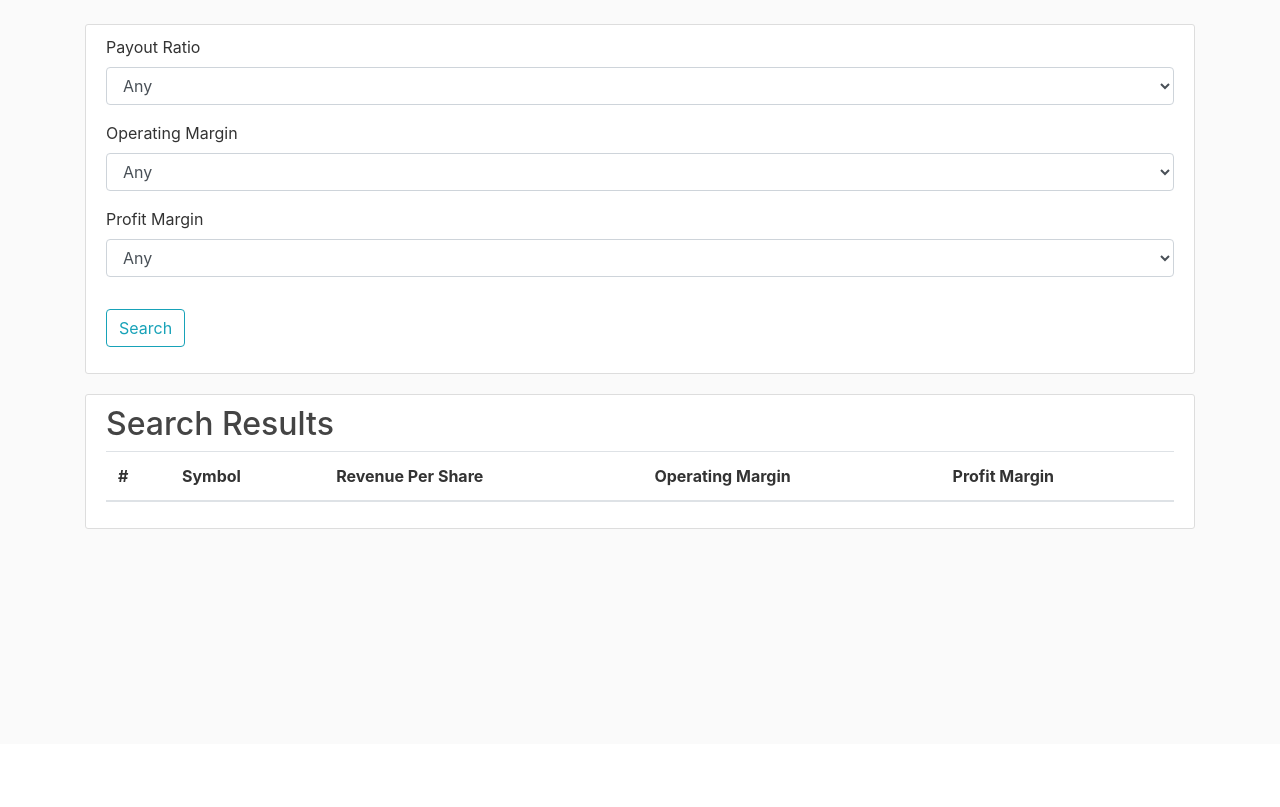
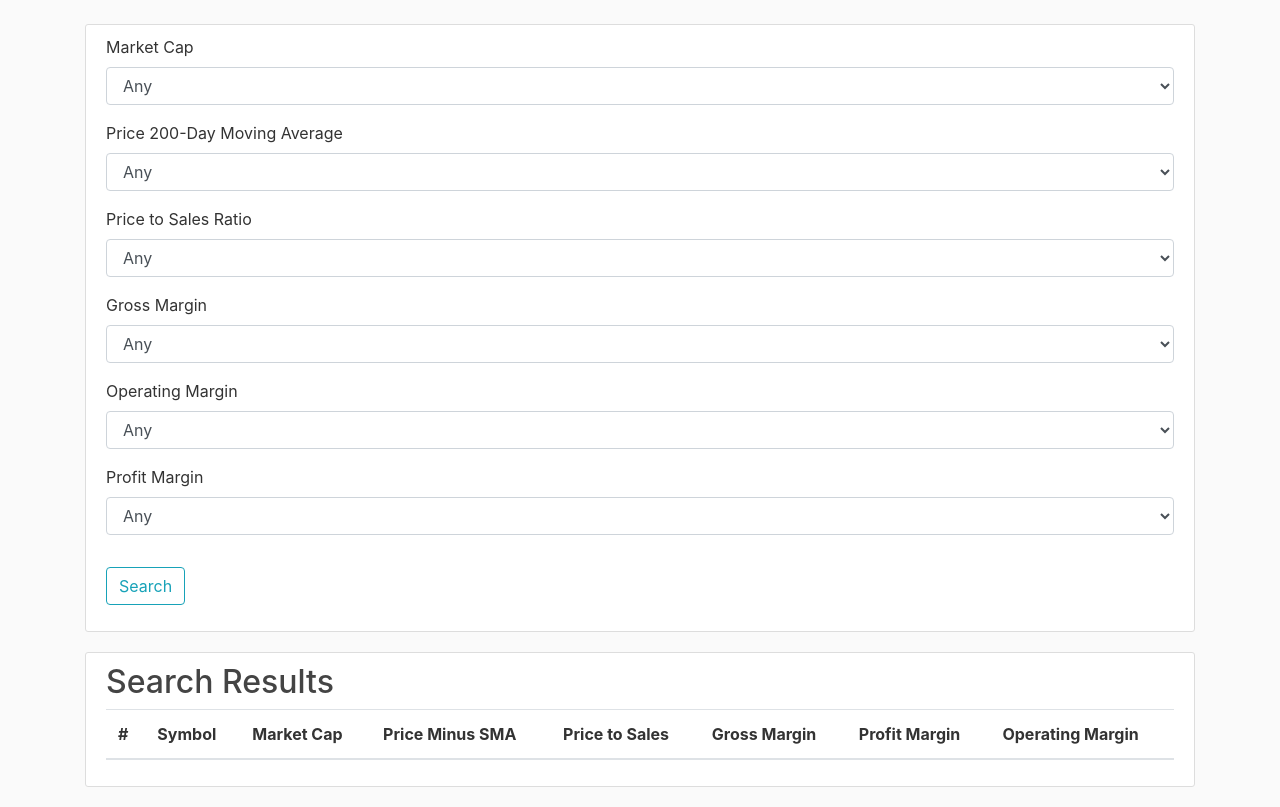
Before and after one commit to HongfeiLi365/RobotAdvisor, a Flask app: page /screener in a window 1280 px wide. Shown: the part 56-863 px from the top of the page. Before the commit the page ends 585 px from the top, so only its background shows below. Run offline with Flask 2, Linux system fonts and the light colour scheme; lists and menus that the app fills with data are empty; some libraries are stand-ins or nearby versions.

Commit message:
Update forms of screener

```diff
--- a/flaskblog/forms.py
+++ b/flaskblog/forms.py
@@ -77,14 +77,47 @@ class AddStockToPortfolioForm(FlaskForm):
     submit = SubmitField('Submit')
 
 class SQLSearchForm(FlaskForm):
-    payout_ratio_choices = [('Any','Any'), ('None','None'), ('Positive','Positive'), ('Low','Low'), ('High','High')]
-    payout_ratio_field = SelectField('Payout Ratio', choices=payout_ratio_choices)
+    market_cap_choices = [('Any', 'Any'),
+                          ('Micro(<$300mln)', 'Micro (<$300mln)'),
+                          ('Small($300mln~$2bln)', 'Small ($300mln~$2bln)'),
+                          ('Mid($2bln~$10bln)', 'Mid ($2bln~$10bln)'),
+                          ('Large(>$10bln)', 'Large (>$10bln)')]
+    market_cap_field = SelectField(
+        'Market Cap', choices=market_cap_choices)
 
-    operating_margin_choices = [('Any','Any'), ('Positive','Positive'), ('Negative','Negative'), ('High','High'),
-                                ('Very Negative','Very Negative')]
-    operating_margin_field = SelectField('Operating Margin', choices=operating_margin_choices)
+    sma_choices = [('Any', 'Any'),
+                   ('Price above SMA200', 'Price above SMA200'),
+                   ('Price below SMA200', 'Price below SMA200')]
+    sma_field = SelectField(
+        'Price 200-Day Moving Average', choices=sma_choices)
 
-    profit_margin_choices = [('Any','Any'), ('Positive','Positive'), ('Negative','Negative'), ('High','High')]
-    profit_margin_field = SelectField('Profit Margin', choices=profit_margin_choices)
+    ps_choices = [('Any', 'Any'),
+                  ('Low(<1)', 'Low(<1)'),
+                  ('High(>10)', 'High(>10)'),
+                  ('Under 10', 'Under 10')]
+    ps_field = SelectField(
+        'Price to Sales Ratio', choices=ps_choices)
+
+    gross_margin_choices = [('Any', 'Any'),
+                            ('Positive(>0%)', 'Positive (>0%)'),
+                            ('Negative(<0%)', 'Negative (<0%)'),
+                            ('High(>50%)', 'High (>50%)')]
+    gross_margin_field = SelectField(
+        'Gross Margin', choices=gross_margin_choices)
+
+    profit_margin_choices = [('Any', 'Any'),
+                             ('Positive(>0%)', 'Positive (>0%)'),
+                             ('Negative(<0%)', 'Negative (<0%)'),
+                             ('High(>20%)', 'High (>20%)')]
+    profit_margin_field = SelectField(
+        'Profit Margin', choices=profit_margin_choices)
+
+    operating_margin_choices = [('Any', 'Any'),
+                                ('Positive(>0%)', 'Positive (>0%)'),
+                                ('Negative(<0%)', 'Negative (<0%)'),
+                                ('High(>25%)', 'High (>25%)'),
+                                ('Very Negative(<-20%)', 'Very Negative (<-20%)')]
+    operating_margin_field = SelectField(
+        'Operating Margin', choices=operating_margin_choices)
 
     submit = SubmitField('Search')
--- a/flaskblog/routes.py
+++ b/flaskblog/routes.py
@@ -180,14 +180,21 @@ def deleteFromPortfolio(stock_name, portfolio_id):
 def screener():
     form = SQLSearchForm()
     if form.validate_on_submit():
-        m_payout_ratio = form.payout_ratio_field.data
+        m_market_cap = form.market_cap_field.data
+        m_sma = form.sma_field.data
+        m_ps = form.ps_field.data
+        m_gross_margin = form.gross_margin_field.data
+        m_profit_margin = form.profit_margin_field.data
         m_operating_margin = form.operating_margin_field.data
-        m_profit_margin = form.profit_margin_field.data
-        print ('Payout Ratio: ' + m_payout_ratio)
-        print ('Operating margin: ' + m_operating_margin)
-        print ('Profit margin: ' + m_profit_margin)
-        m_searchResults = filter_stocks(payout_ratio=m_payout_ratio, operating_margin=m_operating_margin, profit_margin=m_profit_margin)
-        return render_template('sqlSearch.html', title='Screener After Submit', form=form, searchResults= m_searchResults)
+        print('Operating margin: ' + m_operating_margin)
+        print('Profit margin: ' + m_profit_margin)
+        m_searchResults = filter_stocks(
+            market_cap=m_market_cap,
+            sma200=m_sma, ps=m_ps,
+            gross_margin=m_gross_margin,
+            profit_margin=m_profit_margin,
+            operating_margin=m_operating_margin)
+        return render_template('sqlSearch.html', title='Screener After Submit', form=form, searchResults=m_searchResults)
     return render_template('sqlSearch.html', title='Screener', form=form)
 ################################################################################
 #Blog Section
--- a/flaskblog/templates/sqlSearch.html
+++ b/flaskblog/templates/sqlSearch.html
@@ -5,16 +5,55 @@
         {{ form.hidden_tag() }}
         <fieldset class="form-group">
             <div class="form-group">
-                {{ form.payout_ratio_field.label(class="form-control-label") }}
-                {% if form.payout_ratio_field.errors %}
-                    {{ form.payout_ratio_field(class="form-control form-control-lg is-invalid") }}
+                {{ form.market_cap_field.label(class="form-control-label") }}
+                {% if form.market_cap_field.errors %}
+                    {{ form.market_cap_field(class="form-control form-control-lg is-invalid") }}
                     <div class="invalid-feedback">
-                        {% for error in form.payout_ratio_field.errors %}
+                        {% for error in form.market_cap_field.errors %}
                             <span>{{ error }}</span>
                         {% endfor %}
                     </div>
                 {% else %}
-                    {{ form.payout_ratio_field(class="form-control form-control-md") }}
+                    {{ form.market_cap_field(class="form-control form-control-md") }}
+                {% endif %}
+            </div>
+            <div class="form-group">
+                {{ form.sma_field.label(class="form-control-label") }}
+                {% if form.sma_field.errors %}
+                    {{ form.sma_field(class="form-control form-control-lg is-invalid") }}
+                    <div class="invalid-feedback">
+                        {% for error in form.sma_field.errors %}
+                            <span>{{ error }}</span>
+                        {% endfor %}
+                    </div>
+                {% else %}
+                    {{ form.sma_field(class="form-control form-control-md") }}
+                {% endif %}
+            </div>
+            <div class="form-group">
+                {{ form.ps_field.label(class="form-control-label") }}
+                {% if form.ps_field.errors %}
+                    {{ form.ps_field(class="form-control form-control-lg is-invalid") }}
+                    <div class="invalid-feedback">
+                        {% for error in form.ps_field.errors %}
+                            <span>{{ error }}</span>
+                        {% endfor %}
+                    </div>
+                {% else %}
+                    {{ form.ps_field(class="form-control form-control-md") }}
+                {% endif %}
+            </div>
+            <div class="form-group">
+                {{ form.gross_margin_field.label(class="form-control-label") }}
+                {% if form.gross_margin_field.errors %}
+                    {{ form.gross_margin_field(class="form-control form-control-lg is-invalid") }}
+                    <div class="invalid-feedback">
+                        {% for error in form.gross_margin_field.errors %}
+                            <span>{{ error }}</span>
+                        {% endfor %}
+                    </div>
+                {% else %}
+                    {{ form.gross_margin_field(class="form-control form-control-md") }}
                 {% endif %}
             </div>
             <div class="form-group">
@@ -56,9 +95,12 @@
             <tr>
                 <th onclick="sortTable(0)">#</th>
                 <th onclick="sortTable(1)">Symbol</th>
-                <th onclick="sortTable(2)">Revenue Per Share</th>
-                <th onclick="sortTable(3)">Operating Margin</th>
-                <th onclick="sortTable(4)">Profit Margin</th>
+                <th onclick="sortTable(2)">Market Cap</th>
+                <th onclick="sortTable(3)">Price Minus SMA</th>
+                <th onclick="sortTable(4)">Price to Sales</th>
+                <th onclick="sortTable(5)">Gross Margin</th>
+                <th onclick="sortTable(6)">Profit Margin</th>
+                <th onclick="sortTable(7)">Operating Margin</th>
             </tr>
         </thead>
         <tbody>
@@ -66,9 +108,12 @@
                 <tr>
                     <td>{{loop.index}}</td>
                     <td>{{stock.symbol}}</td>
-                    <td>{{stock.payout_ratio}}</td>
+                    <td>{{stock.market_cap}}</td>
+                    <td>{{stock.sma200}}</td>
+                    <td>{{stock.ps}}</td>
+                    <td>{{stock.gross_margin}}</td>
+                    <td>{{stock.profit_margin}}</td>
                     <td>{{stock.operating_margin}}</td>
-                    <td>{{stock.profit_margin}}</td>
                 </tr>
             {% endfor %}
         </tbody>
```
